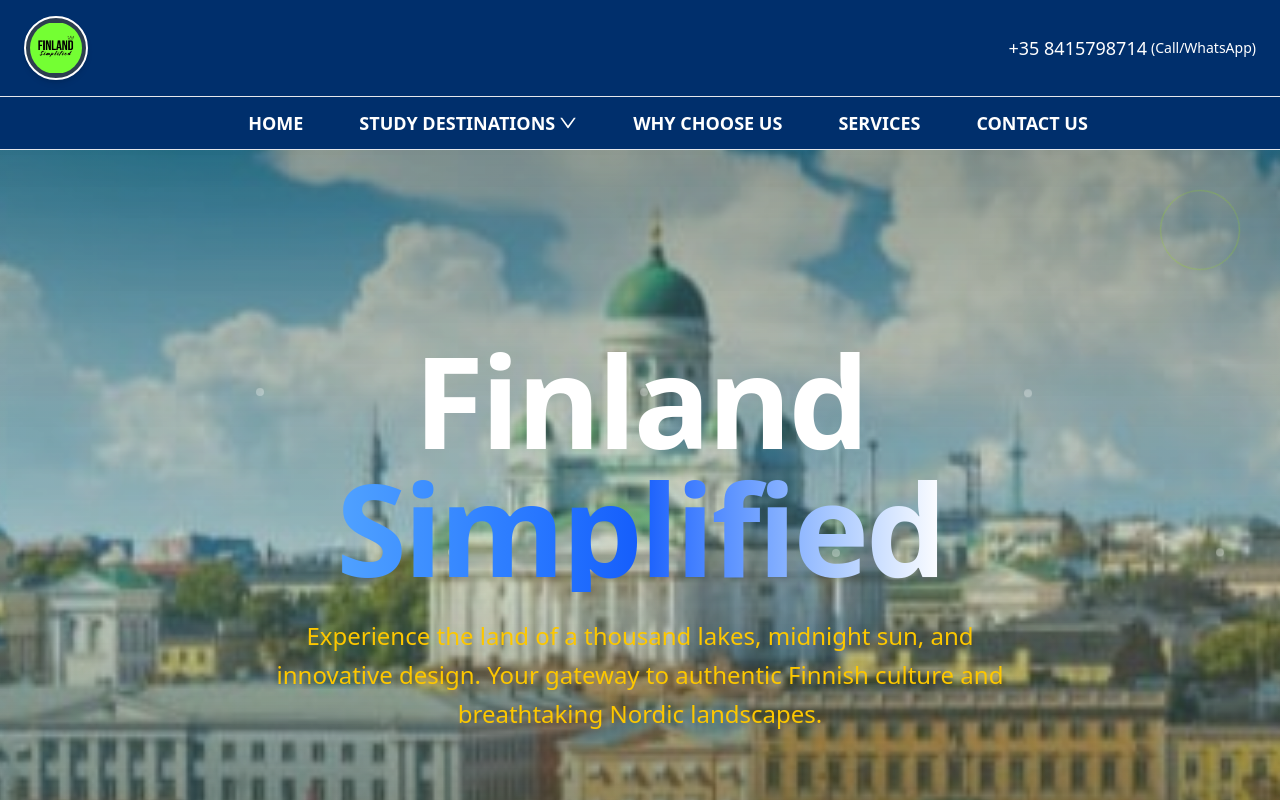
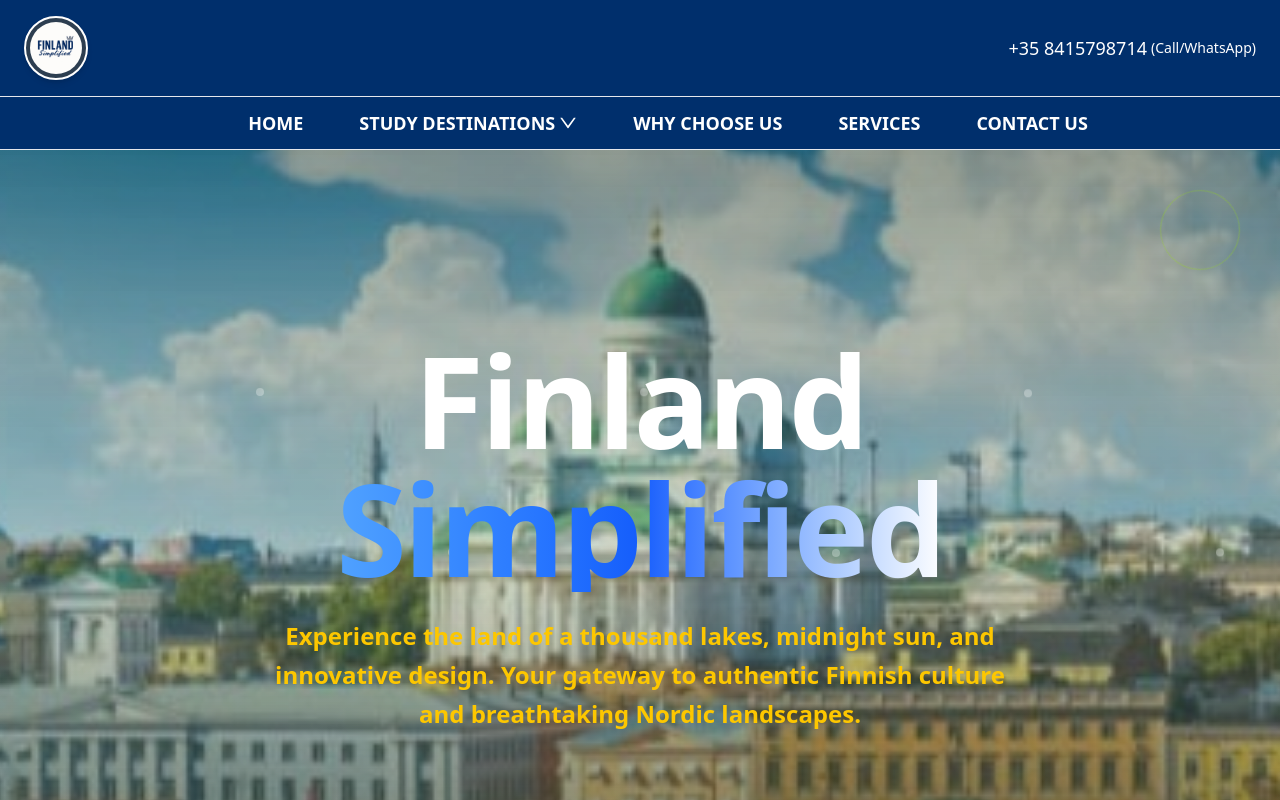
Before and after one commit to harshshriva/Finland-website, a React (Vite) app: page / in a window 1280 px wide. Shown: the top 800 px of the page. Built offline with nearby package versions, Linux system fonts and the light colour scheme.

Commit message:
changes done

```diff
--- a/src/LandingSection.tsx
+++ b/src/LandingSection.tsx
@@ -46,7 +46,7 @@ const LandingSection: React.FC = () => {
         </h1>
 
         {/* Description */}
-        <p className="text-yellow-400 text-xl md:text-2xl max-w-3xl mx-auto leading-relaxed font-light mb-8">
+        <p className="text-yellow-400 text-2xl md:text-2xl max-w-3xl mx-auto leading-relaxed font-bold mb-8">
           Experience the land of a thousand lakes, midnight sun, and innovative design.
           Your gateway to authentic Finnish culture and breathtaking Nordic landscapes.
         </p>
```
Also changed, not shown: public/logo.png, src/assets/logo.png.
